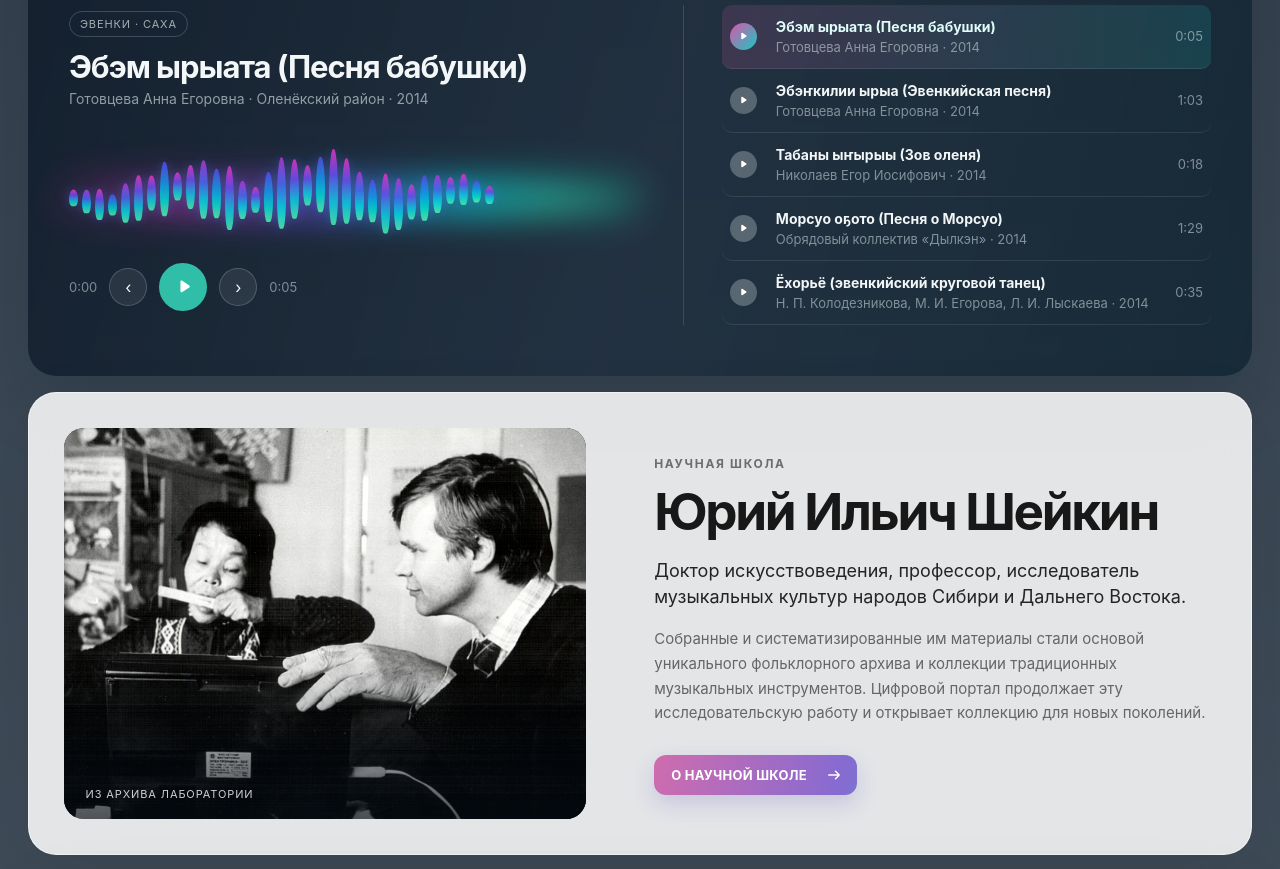
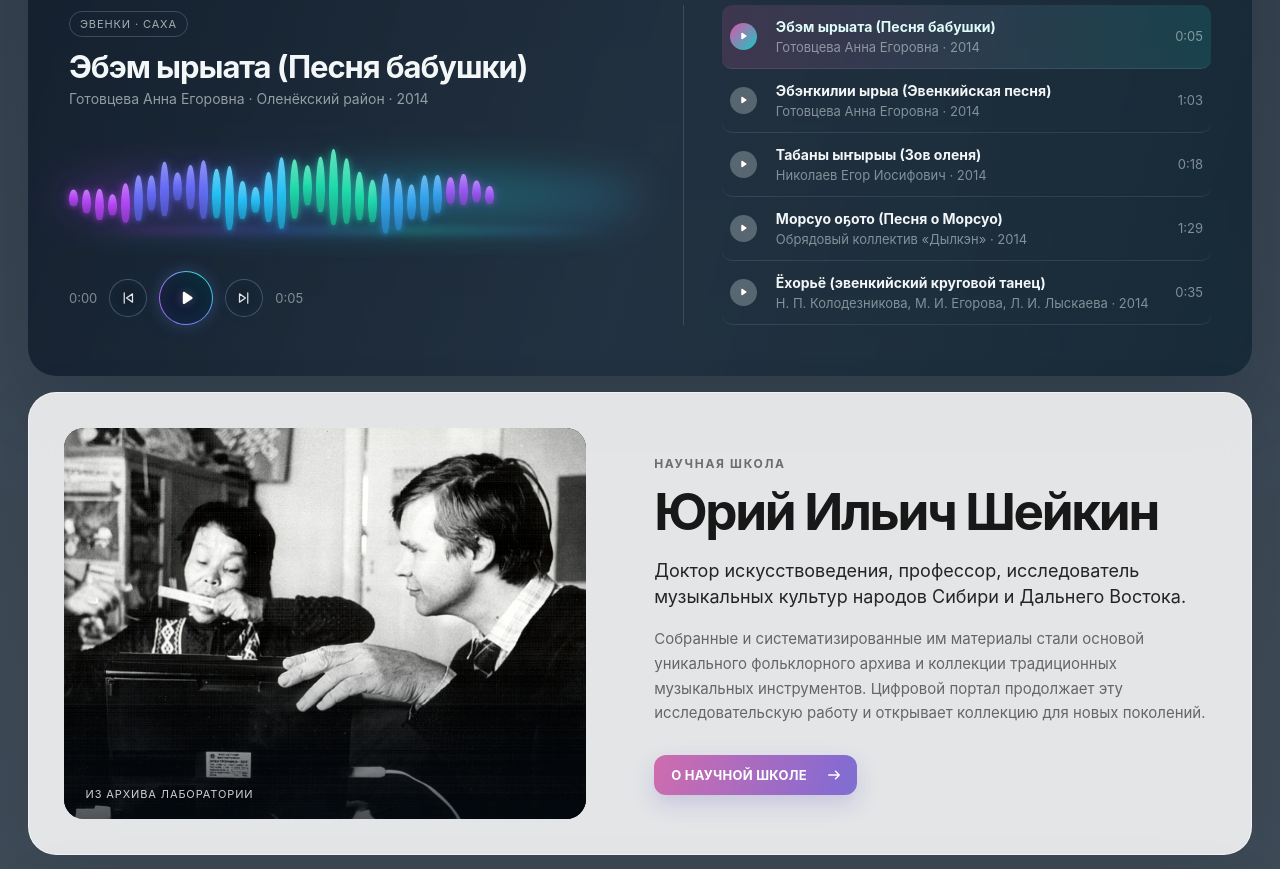
Before and after one commit to tuy1986/ethnomusic-portal, a Next.js app: page / in a window 1280 px wide. Shown: the part 2160-3029 px from the top of the page. Built offline with nearby package versions, Linux system fonts and the light colour scheme.

Commit message:
Refine aurora audio player controls

```diff
--- a/app/globals.css
+++ b/app/globals.css
@@ -507,7 +507,12 @@ main,
 .audioPanel .trackRow:hover { background: rgba(255,255,255,.055); }
 .audioPanel .trackRow.isActive { background: linear-gradient(90deg, rgba(217,91,169,.16), rgba(32,190,184,.16)); }
 .audioPanel .trackRow.isActive .trackCopy strong { color: #dffcf9; }
-.audioPanel .roundButton.secondary { color: #f6f9fa; border-color: rgba(235,246,248,.2); background: rgba(255,255,255,.075); }
+.audioPanel .roundButton.secondary {
+  color: rgba(244,249,252,.9);
+  border-color: rgba(188,213,229,.28);
+  background: rgba(7,20,34,.18);
+  box-shadow: inset 0 0 16px rgba(90,145,186,.06), 0 0 18px rgba(29,206,211,.03);
+}
 .audioPanel .miniPlay { background: rgba(235,243,245,.28); }
 .audioPanel .waveform::before { opacity: .92; }
 .audioArchiveLink {
@@ -549,7 +554,7 @@ main,
   display: flex;
   align-items: center;
   gap: 4px;
-  margin: 28px 0 8px;
+  margin: 28px 0 16px;
   max-width: 620px;
 }
 .waveform::before {
@@ -559,12 +564,12 @@ main,
   inset: 20px -12px 14px;
   border-radius: 48% 52% 46% 54%;
   background:
-    radial-gradient(ellipse at 17% 48%, rgba(229,48,190,.38), transparent 43%),
-    radial-gradient(ellipse at 44% 51%, rgba(91,76,238,.43), transparent 47%),
-    radial-gradient(ellipse at 72% 46%, rgba(0,220,224,.47), transparent 45%),
-    radial-gradient(ellipse at 90% 52%, rgba(70,245,176,.38), transparent 38%);
-  filter: blur(19px);
-  opacity: .9;
+    radial-gradient(ellipse at 12% 48%, rgba(189,73,255,.34), transparent 36%),
+    radial-gradient(ellipse at 38% 51%, rgba(77,108,255,.42), transparent 43%),
+    radial-gradient(ellipse at 64% 46%, rgba(22,225,202,.46), transparent 43%),
+    radial-gradient(ellipse at 86% 52%, rgba(64,177,255,.34), transparent 36%);
+  filter: blur(22px);
+  opacity: .88;
   transform: skewX(-7deg);
   transition: opacity .3s ease;
 }
@@ -572,34 +577,54 @@ main,
   content: "";
   position: absolute;
   z-index: 0;
-  inset: 35% 1% 27%;
-  height: auto;
+  inset: auto 2% 18%;
+  height: 5px;
   border-radius: 50%;
-  background: linear-gradient(90deg, transparent 0%, rgba(229,48,190,.23) 18%, rgba(91,76,238,.26) 45%, rgba(0,220,224,.29) 73%, rgba(70,245,176,.2) 88%, transparent 100%);
-  filter: blur(13px);
-  opacity: .92;
+  background: linear-gradient(90deg, transparent 0%, rgba(189,73,255,.5) 13%, rgba(72,111,255,.58) 37%, rgba(28,234,207,.65) 63%, rgba(67,171,255,.5) 84%, transparent 100%);
+  filter: blur(5px);
+  box-shadow: 0 9px 18px rgba(27,219,207,.2);
+  opacity: .74;
 }
 .waveform i {
+  --bar-color: #22d9da;
   position: relative;
   z-index: 1;
   flex: 1;
   min-width: 3px;
   max-width: 9px;
   border-radius: 60% 60% 45% 45% / 75% 75% 55% 55%;
-  background: linear-gradient(180deg, rgba(232,52,197,.96) 0%, rgba(105,76,239,.94) 34%, rgba(10,205,226,.93) 69%, rgba(72,242,177,.94) 100%);
-  opacity: .9;
-  box-shadow: 0 0 10px rgba(96,80,244,.28), 0 0 20px rgba(0,222,207,.22);
+  background: linear-gradient(180deg, color-mix(in srgb, var(--bar-color) 70%, white), var(--bar-color) 48%, color-mix(in srgb, var(--bar-color) 72%, #071426));
+  opacity: .94;
+  box-shadow: 0 0 7px color-mix(in srgb, var(--bar-color) 56%, transparent), 0 0 18px color-mix(in srgb, var(--bar-color) 30%, transparent);
   transform: translateY(var(--wave-offset)) scaleY(.76);
   transform-origin: center;
   transition: opacity .25s ease, filter .25s ease, transform .25s ease;
 }
-.waveform i:nth-child(3n+2) { background: linear-gradient(180deg, rgba(181,54,220,.95), rgba(72,103,242,.94) 38%, rgba(0,216,229,.94) 70%, rgba(85,245,183,.92)); }
-.waveform i:nth-child(4n) { background: linear-gradient(180deg, rgba(88,72,235,.96), rgba(16,154,236,.94) 40%, rgba(0,222,208,.95) 72%, rgba(91,247,170,.92)); }
+.waveform i::after {
+  content: "";
+  position: absolute;
+  top: calc(100% + 4px);
+  left: 12%;
+  width: 76%;
+  height: 38%;
+  border-radius: inherit;
+  background: linear-gradient(180deg, color-mix(in srgb, var(--bar-color) 44%, transparent), transparent);
+  filter: blur(2px);
+  opacity: .18;
+  transform: scaleY(-1);
+  transform-origin: top;
+}
+.waveform i:nth-child(-n+5) { --bar-color: #bd49ff; }
+.waveform i:nth-child(n+6):nth-child(-n+11) { --bar-color: #6b70ff; }
+.waveform i:nth-child(n+12):nth-child(-n+17) { --bar-color: #27c9ff; }
+.waveform i:nth-child(n+18):nth-child(-n+24) { --bar-color: #20e4b1; }
+.waveform i:nth-child(n+25):nth-child(-n+29) { --bar-color: #35a9f5; }
+.waveform i:nth-child(n+30) { --bar-color: #a45cff; }
 .waveform.isPlaying::before { animation: auroraHalo 5.4s ease-in-out infinite alternate; opacity: 1; }
 .waveform.isPlaying i {
   animation: waveformPulse var(--wave-duration) ease-in-out var(--wave-delay) infinite alternate;
-  box-shadow: 0 0 13px rgba(96,76,240,.4), 0 0 25px rgba(0,226,210,.3);
-  filter: saturate(1.14) brightness(1.1);
+  box-shadow: 0 0 9px color-mix(in srgb, var(--bar-color) 72%, transparent), 0 0 24px color-mix(in srgb, var(--bar-color) 43%, transparent);
+  filter: saturate(1.18) brightness(1.13);
   opacity: 1;
 }
 @keyframes waveformPulse {
@@ -621,11 +646,26 @@ main,
   border-radius: 50%;
   border: 1px solid #ddd;
   cursor: pointer;
+  color: #fff;
+  transition: transform .2s ease, border-color .2s ease, box-shadow .2s ease, background .2s ease;
 }
-.roundButton.primary { width: 48px; height: 48px; border: 0; color: #fff; background: #31bea9; }
+.roundButton:hover { transform: translateY(-1px); }
+.roundButton.primary {
+  position: relative;
+  width: 54px;
+  height: 54px;
+  border: 1px solid transparent;
+  color: #fff;
+  background:
+    linear-gradient(rgba(8,22,38,.92), rgba(8,22,38,.92)) padding-box,
+    conic-gradient(from 35deg, #36e2dc, #7187ff, #b663ff, #36e2dc) border-box;
+  box-shadow: inset 0 0 18px rgba(48,215,214,.07), 0 0 16px rgba(77,184,235,.16), 0 0 25px rgba(161,91,255,.1);
+}
+.roundButton.primary.isPlaying { box-shadow: inset 0 0 19px rgba(48,230,214,.12), 0 0 18px rgba(54,226,220,.25), 0 0 30px rgba(157,91,255,.18); }
 .roundButton.secondary { background: #fff; }
-.playerIcon { width: 18px; height: 18px; display: block; }
-.roundButton.primary .playerIcon { width: 21px; height: 21px; }
+.playerIcon, .skipIcon { width: 18px; height: 18px; display: block; }
+.skipIcon { fill: none; stroke: currentColor; stroke-width: 1.65; stroke-linecap: round; stroke-linejoin: round; }
+.roundButton.primary .playerIcon { width: 22px; height: 22px; filter: drop-shadow(0 0 5px rgba(255,255,255,.24)); }
 .trackList { border-left: 1px solid #d6d6d6; padding-left: 38px; }
 .trackRow {
   width: 100%;
--- a/components/AudioArchive.jsx
+++ b/components/AudioArchive.jsx
@@ -59,6 +59,15 @@ function PlayerIcon({ paused }) {
   return (
     <svg className="playerIcon" viewBox="0 0 24 24" aria-hidden="true">
       <path d="M8.5 6.7c0-1.1 1.2-1.8 2.1-1.2l8 5.3c.8.5.8 1.7 0 2.2l-8 5.3c-.9.6-2.1 0-2.1-1.2V6.7Z" fill="currentColor" />
+    </svg>
+  );
+}
+
+function SkipIcon({ direction }) {
+  const previous = direction === "previous";
+  return (
+    <svg className="skipIcon" viewBox="0 0 24 24" aria-hidden="true">
+      <path d={previous ? "M7 5v14M18 6.5 10 12l8 5.5Z" : "M17 5v14M6 6.5l8 5.5-8 5.5Z"} />
     </svg>
   );
 }
@@ -167,10 +176,10 @@ export default function AudioArchive() {
               onClick={() => moveTrack(-1)}
               aria-label="Предыдущая запись"
             >
-              ‹
+              <SkipIcon direction="previous" />
             </button>
             <button
-              className="roundButton primary"
+              className={`roundButton primary${playing ? " isPlaying" : ""}`}
               type="button"
               onClick={togglePlayback}
               aria-label={playing ? "Пауза" : "Воспроизвести"}
@@ -183,7 +192,7 @@ export default function AudioArchive() {
               onClick={() => moveTrack(1)}
               aria-label="Следующая запись"
             >
-              ›
+              <SkipIcon direction="next" />
             </button>
             <span className="time">{formatTime(duration)}</span>
           </div>
--- a/portal-prototype.html
+++ b/portal-prototype.html
@@ -643,7 +643,7 @@ main,
 .audioPanel .trackRow:hover { background:rgba(255,255,255,.055); }
 .audioPanel .trackRow.isActive { background:linear-gradient(90deg,rgba(217,91,169,.16),rgba(32,190,184,.16)); }
 .audioPanel .trackRow.isActive .trackCopy strong { color:#dffcf9; }
-.audioPanel .roundButton.secondary { color:#f6f9fa; border-color:rgba(235,246,248,.2); background:rgba(255,255,255,.075); }
+.audioPanel .roundButton.secondary { color:rgba(244,249,252,.9); border-color:rgba(188,213,229,.28); background:rgba(7,20,34,.18); box-shadow:inset 0 0 16px rgba(90,145,186,.06),0 0 18px rgba(29,206,211,.03); }
 .audioPanel .miniPlay { background:rgba(235,243,245,.28); }
 .audioPanel .waveform::before { opacity:.92; }
 .audioArchiveLink { display:inline-flex; align-items:center; gap:10px; color:rgba(244,249,250,.78); font-size:13px; font-weight:650; white-space:nowrap; cursor:default; }
@@ -652,14 +652,26 @@ main,
 .desktopNav a::after { content:""; position:absolute; left:0; right:0; bottom:1px; height:1px; background:currentColor; transform: scaleX(0); transform-origin: right; transition: transform .2s ease; }
 .desktopNav a:hover::after, .desktopNav a:focus-visible::after { transform: scaleX(1); transform-origin: left; }
 .mapStage { width:93%; margin-inline:auto; grid-template-columns: minmax(0, 1fr) 218px; gap: 24px; }
-.waveform { height:120px; align-items:center; gap:4px; max-width:620px; padding:0; }
-.waveform::before { inset:20px -12px 14px; border-radius:48% 52% 46% 54%; background:radial-gradient(ellipse at 17% 48%,rgba(229,48,190,.38),transparent 43%),radial-gradient(ellipse at 44% 51%,rgba(91,76,238,.43),transparent 47%),radial-gradient(ellipse at 72% 46%,rgba(0,220,224,.47),transparent 45%),radial-gradient(ellipse at 90% 52%,rgba(70,245,176,.38),transparent 38%); filter:blur(19px); opacity:.9; transform:skewX(-7deg); }
-.waveform::after { inset:35% 1% 27%; height:auto; background:linear-gradient(90deg,transparent 0%,rgba(229,48,190,.23) 18%,rgba(91,76,238,.26) 45%,rgba(0,220,224,.29) 73%,rgba(70,245,176,.2) 88%,transparent 100%); filter:blur(13px); opacity:.92; }
-.waveform i { min-width:3px; max-width:9px; border-radius:60% 60% 45% 45% / 75% 75% 55% 55%; background:linear-gradient(180deg,rgba(232,52,197,.96) 0%,rgba(105,76,239,.94) 34%,rgba(10,205,226,.93) 69%,rgba(72,242,177,.94) 100%); opacity:.9; box-shadow:0 0 10px rgba(96,80,244,.28),0 0 20px rgba(0,222,207,.22); transform:translateY(var(--wave-offset)) scaleY(.76); transform-origin:center; }
-.waveform i:nth-child(3n+2) { background:linear-gradient(180deg,rgba(181,54,220,.95),rgba(72,103,242,.94) 38%,rgba(0,216,229,.94) 70%,rgba(85,245,183,.92)); }
-.waveform i:nth-child(4n) { background:linear-gradient(180deg,rgba(88,72,235,.96),rgba(16,154,236,.94) 40%,rgba(0,222,208,.95) 72%,rgba(91,247,170,.92)); }
+.waveform { height:120px; align-items:center; gap:4px; max-width:620px; padding:0; margin-bottom:16px; }
+.waveform::before { inset:20px -12px 14px; border-radius:48% 52% 46% 54%; background:radial-gradient(ellipse at 12% 48%,rgba(189,73,255,.34),transparent 36%),radial-gradient(ellipse at 38% 51%,rgba(77,108,255,.42),transparent 43%),radial-gradient(ellipse at 64% 46%,rgba(22,225,202,.46),transparent 43%),radial-gradient(ellipse at 86% 52%,rgba(64,177,255,.34),transparent 36%); filter:blur(22px); opacity:.88; transform:skewX(-7deg); }
+.waveform::after { inset:auto 2% 18%; height:5px; background:linear-gradient(90deg,transparent 0%,rgba(189,73,255,.5) 13%,rgba(72,111,255,.58) 37%,rgba(28,234,207,.65) 63%,rgba(67,171,255,.5) 84%,transparent 100%); filter:blur(5px); box-shadow:0 9px 18px rgba(27,219,207,.2); opacity:.74; }
+.waveform i { --bar-color:#22d9da; min-width:3px; max-width:9px; border-radius:60% 60% 45% 45% / 75% 75% 55% 55%; background:linear-gradient(180deg,color-mix(in srgb,var(--bar-color) 70%,white),var(--bar-color) 48%,color-mix(in srgb,var(--bar-color) 72%,#071426)); opacity:.94; box-shadow:0 0 7px color-mix(in srgb,var(--bar-color) 56%,transparent),0 0 18px color-mix(in srgb,var(--bar-color) 30%,transparent); transform:translateY(var(--wave-offset)) scaleY(.76); transform-origin:center; }
+.waveform i::after { content:""; position:absolute; top:calc(100% + 4px); left:12%; width:76%; height:38%; border-radius:inherit; background:linear-gradient(180deg,color-mix(in srgb,var(--bar-color) 44%,transparent),transparent); filter:blur(2px); opacity:.18; transform:scaleY(-1); transform-origin:top; }
+.waveform i:nth-child(-n+5) { --bar-color:#bd49ff; }
+.waveform i:nth-child(n+6):nth-child(-n+11) { --bar-color:#6b70ff; }
+.waveform i:nth-child(n+12):nth-child(-n+17) { --bar-color:#27c9ff; }
+.waveform i:nth-child(n+18):nth-child(-n+24) { --bar-color:#20e4b1; }
+.waveform i:nth-child(n+25):nth-child(-n+29) { --bar-color:#35a9f5; }
+.waveform i:nth-child(n+30) { --bar-color:#a45cff; }
 .waveform.isPlaying::before { animation:auroraHalo 5.4s ease-in-out infinite alternate; opacity:1; }
-.waveform.isPlaying i { box-shadow:0 0 13px rgba(96,76,240,.4),0 0 25px rgba(0,226,210,.3); filter:saturate(1.14) brightness(1.1); opacity:1; }
+.waveform.isPlaying i { box-shadow:0 0 9px color-mix(in srgb,var(--bar-color) 72%,transparent),0 0 24px color-mix(in srgb,var(--bar-color) 43%,transparent); filter:saturate(1.18) brightness(1.13); opacity:1; }
+.roundButton { color:#fff; transition:transform .2s ease,border-color .2s ease,box-shadow .2s ease,background .2s ease; }
+.roundButton:hover { transform:translateY(-1px); }
+.roundButton.primary { position:relative; width:54px; height:54px; border:1px solid transparent; color:#fff; background:linear-gradient(rgba(8,22,38,.92),rgba(8,22,38,.92)) padding-box,conic-gradient(from 35deg,#36e2dc,#7187ff,#b663ff,#36e2dc) border-box; box-shadow:inset 0 0 18px rgba(48,215,214,.07),0 0 16px rgba(77,184,235,.16),0 0 25px rgba(161,91,255,.1); }
+.roundButton.primary.isPlaying { box-shadow:inset 0 0 19px rgba(48,230,214,.12),0 0 18px rgba(54,226,220,.25),0 0 30px rgba(157,91,255,.18); }
+.playerIcon,.skipIcon { width:18px; height:18px; display:block; }
+.skipIcon { fill:none; stroke:currentColor; stroke-width:1.65; stroke-linecap:round; stroke-linejoin:round; }
+.roundButton.primary .playerIcon { width:22px; height:22px; filter:drop-shadow(0 0 5px rgba(255,255,255,.24)); }
 @keyframes waveformPulse { 0% { transform:translateY(calc(var(--wave-offset) + 2px)) scaleY(.5); filter:saturate(.92) brightness(.98); } 48% { transform:translateY(calc(var(--wave-offset) - 3px)) scaleY(1.02); filter:saturate(1.07) brightness(1.09); } 100% { transform:translateY(var(--wave-offset)) scaleY(.7); filter:saturate(1) brightness(1.03); } }
 @keyframes auroraHalo { from { transform:translateX(-2%) skewX(-8deg) scaleX(.96); } to { transform:translateX(3%) skewX(-3deg) scaleX(1.04); } }
 .sheykinPanel { display: grid; grid-template-columns: minmax(0, .96fr) minmax(340px, 1.04fr); gap: clamp(34px, 5vw, 76px); align-items: stretch; padding: clamp(22px, 2.7vw, 38px); overflow: hidden; }
@@ -773,7 +785,7 @@ body { overflow-x:hidden; }
     <section class="pageWidth contentPanel audioPanel" id="archive-content">
       <div class="sectionHeading compact"><div><span class="eyebrow dark">Фонограммархив</span><h2>Аудиоархив</h2></div><span class="audioArchiveLink" role="link" aria-disabled="true" title="Раздел находится в разработке">Перейти в фонограммархив <svg class="inlineArrow" viewBox="0 0 24 24" aria-hidden="true"><path d="M5 12h14m-5-5 5 5-5 5"/></svg></span></div>
       <div class="audioLayout">
-        <article class="featuredTrack"><span class="trackTag" id="trackTag">Эвенки · Саха</span><h3 id="trackTitle"></h3><p id="trackMeta"></p><div class="waveform" id="waveform"></div><audio id="archiveAudio" preload="metadata"></audio><div class="playerControls"><span class="time" id="currentTime">0:00</span><button class="roundButton secondary" id="previousTrack" aria-label="Предыдущая запись">‹</button><button class="roundButton primary" id="playButton" aria-label="Воспроизвести">▶</button><button class="roundButton secondary" id="nextTrack" aria-label="Следующая запись">›</button><span class="time" id="totalTime">0:00</span></div></article>
+        <article class="featuredTrack"><span class="trackTag" id="trackTag">Эвенки · Саха</span><h3 id="trackTitle"></h3><p id="trackMeta"></p><div class="waveform" id="waveform"></div><audio id="archiveAudio" preload="metadata"></audio><div class="playerControls"><span class="time" id="currentTime">0:00</span><button class="roundButton secondary" id="previousTrack" aria-label="Предыдущая запись"><svg class="skipIcon" viewBox="0 0 24 24" aria-hidden="true"><path d="M7 5v14M18 6.5 10 12l8 5.5Z"/></svg></button><button class="roundButton primary" id="playButton" aria-label="Воспроизвести">▶</button><button class="roundButton secondary" id="nextTrack" aria-label="Следующая запись"><svg class="skipIcon" viewBox="0 0 24 24" aria-hidden="true"><path d="M17 5v14M6 6.5l8 5.5-8 5.5Z"/></svg></button><span class="time" id="totalTime">0:00</span></div></article>
         <div class="trackList" id="trackList"></div>
       </div>
     </section>
@@ -839,7 +851,7 @@ function renderPlayer(){
   document.getElementById('trackList').innerHTML=tracks.map((item,index)=>`<button class="trackRow${index===currentTrack?' isActive':''}" data-track="${index}"${index===currentTrack?' aria-current="true"':''}><span class="miniPlay">${index===currentTrack&&!audio.paused?pauseIcon:playIcon}</span><span class="trackCopy"><strong>${item.title}</strong><small>${item.performer} · 2014</small></span><span class="trackDuration">${formatTime(item.duration)}</span></button>`).join('');
   document.querySelectorAll('[data-track]').forEach(button=>button.onclick=()=>selectTrack(Number(button.dataset.track)));
 }
-function syncPlayButton(){playButton.innerHTML=audio.paused?playIcon:pauseIcon;playButton.setAttribute('aria-label',audio.paused?'Воспроизвести':'Пауза');document.getElementById('waveform').classList.toggle('isPlaying',!audio.paused);renderPlayer()}
+function syncPlayButton(){playButton.innerHTML=audio.paused?playIcon:pauseIcon;playButton.classList.toggle('isPlaying',!audio.paused);playButton.setAttribute('aria-label',audio.paused?'Воспроизвести':'Пауза');document.getElementById('waveform').classList.toggle('isPlaying',!audio.paused);renderPlayer()}
 function loadTrack(index,autoplay=false){currentTrack=(index+tracks.length)%tracks.length;audio.src=tracks[currentTrack].src;audio.load();document.getElementById('currentTime').textContent='0:00';renderPlayer();if(autoplay)audio.play().catch(syncPlayButton)}
 function selectTrack(index){if(index===currentTrack){audio.paused?audio.play().catch(syncPlayButton):audio.pause()}else loadTrack(index,true)}
 playButton.onclick=()=>audio.paused?audio.play().catch(syncPlayButton):audio.pause();
```
